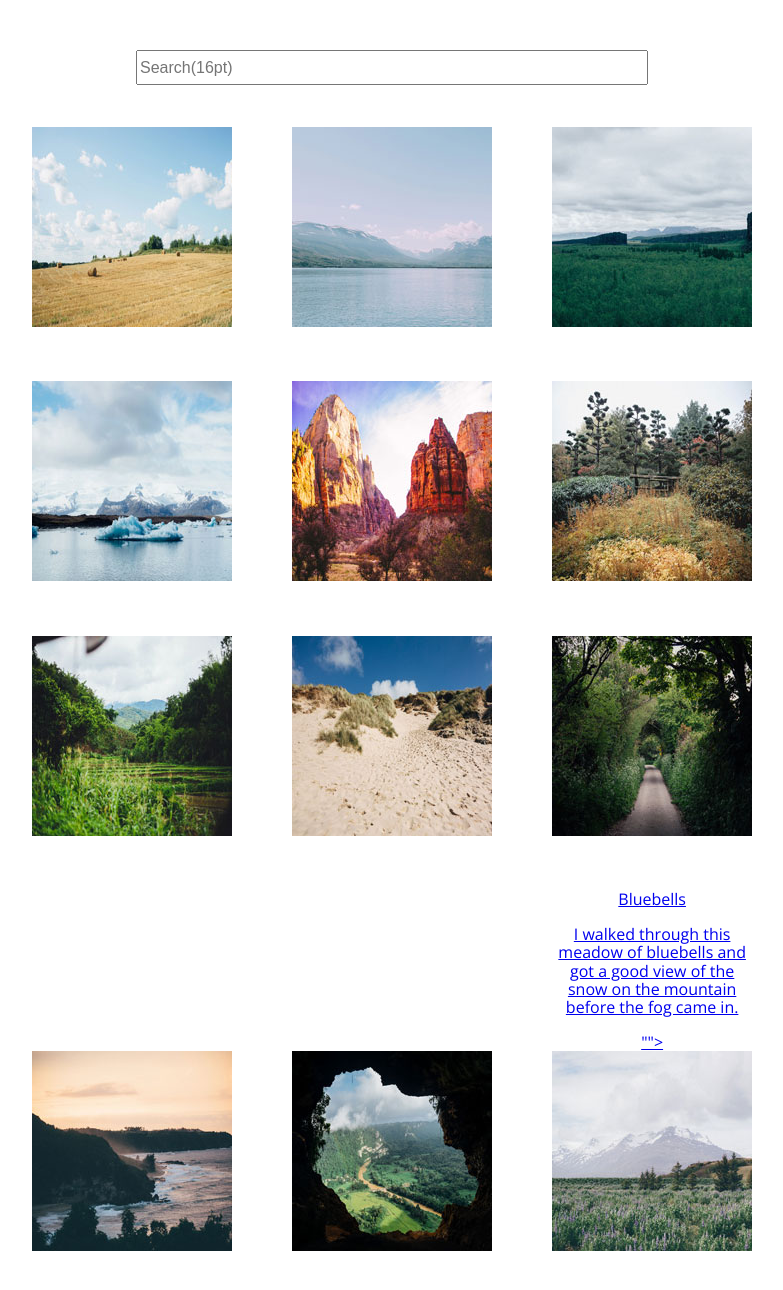
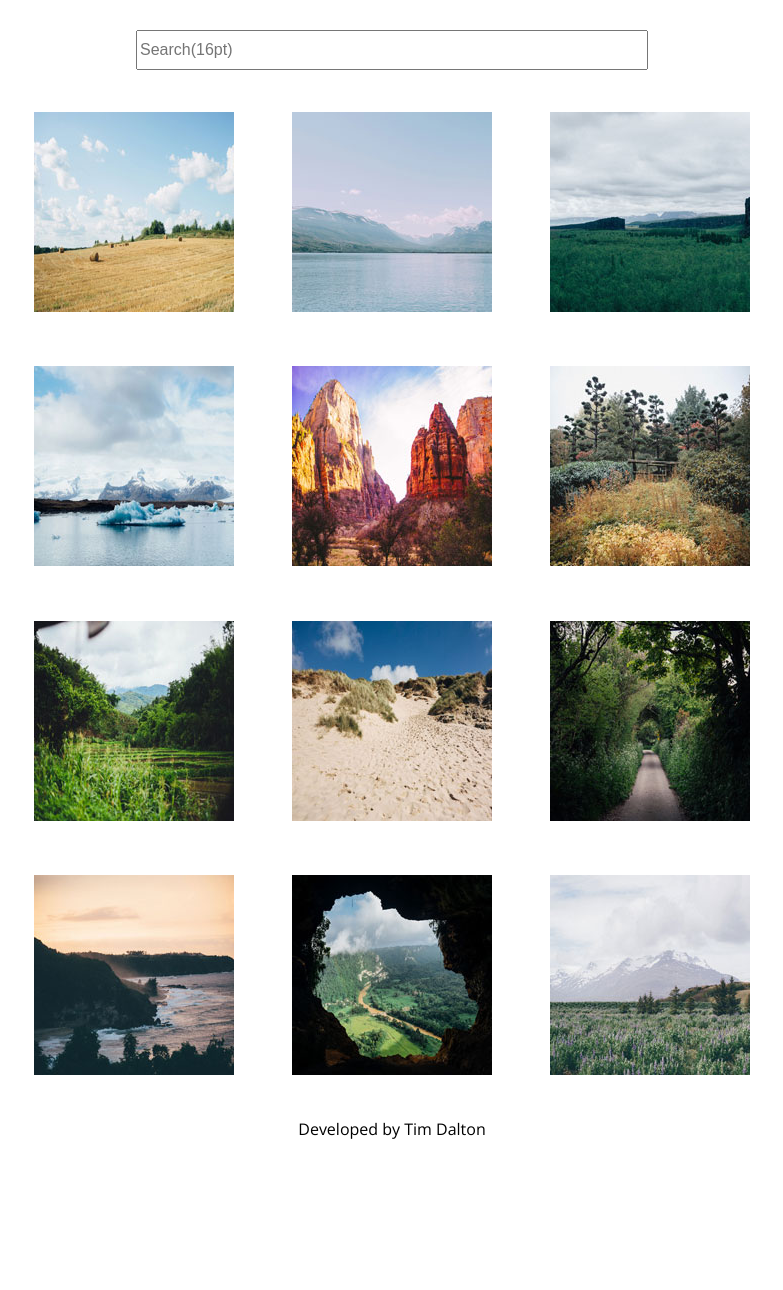
Before and after one commit to OhTim/TechDegree-Project4, a plain HTML site: page index.html in a window 1280 px wide. Shown: the whole page, without its empty margins (248-1031 px from the left). After the commit the page ends 1155 px from the top, so only its background shows below. Drawn offline with nearby package versions, Linux system fonts and the light colour scheme.

Commit message:
Updated Minor changes

```diff
--- a/css/main.css
+++ b/css/main.css
@@ -20,7 +20,7 @@ ul {
 li {
   display: inline-block;
   width: 20%;
-  margin: 2.5%;
+  margin: 2.5% 2.39%;
   padding: 0;
 }
 
@@ -53,10 +53,6 @@ li {
 }
 
 
-img {
-  padding: 0;
-}
-
 
 
 
@@ -73,9 +69,9 @@ img {
 /*--Selectors--*/
 
 input[type="search"] {
-  margin-top: 50px;
+  margin-top: 30px;
   width: 50%;
-  height: 35px;
+  height: 40px;
 }
 
 /* TO DO
--- a/index.html
+++ b/index.html
@@ -14,7 +14,7 @@
     <form>
       <input type="search" name="gallery_search" placeholder="Search(16pt)">
     </form>
-    <ul>
+    <ul id="gallery">
       <li> <!--Image 1-->
         <a href="images/01.jpg" data-lightbox="image-1" data-title="
         <h1>Hay Bales</h1>
@@ -95,12 +95,13 @@
       <li> <!--Image 12-->
         <a href="images/12.jpg" data-lightbox="image-1" data-title="
         <h1>Bluebells</h1>
-        <p>I walked through this meadow of bluebells and got a good view of the snow on the mountain before the fog came in.</p>"">
+        <p>I walked through this meadow of bluebells and got a good view of the snow on the mountain before the fog came in.</p>">
           <img src="images/thumbnails/12.jpg">
         </a>
       </li>
     </ul>
     <footer>
+      <p>Developed by Tim Dalton</p>
     </footer>
 <script
 src="https://code.jquery.com/jquery-3.2.1.min.js"
```
